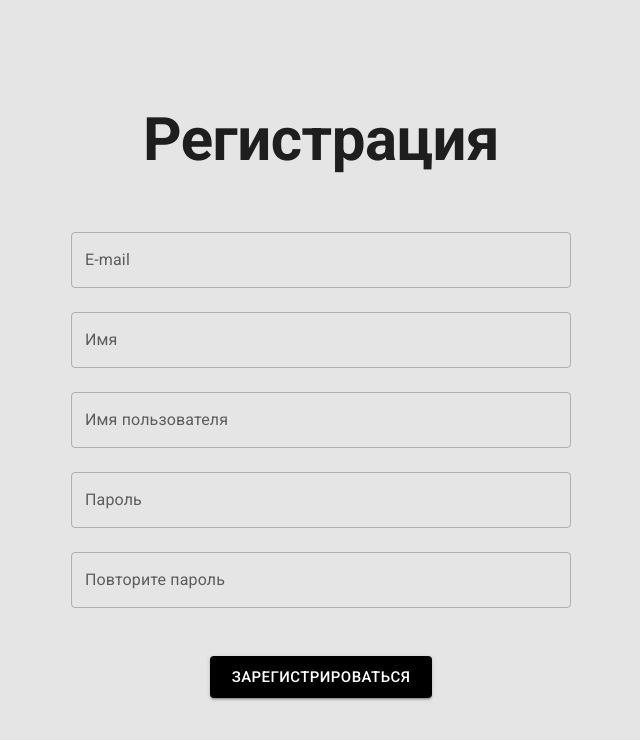
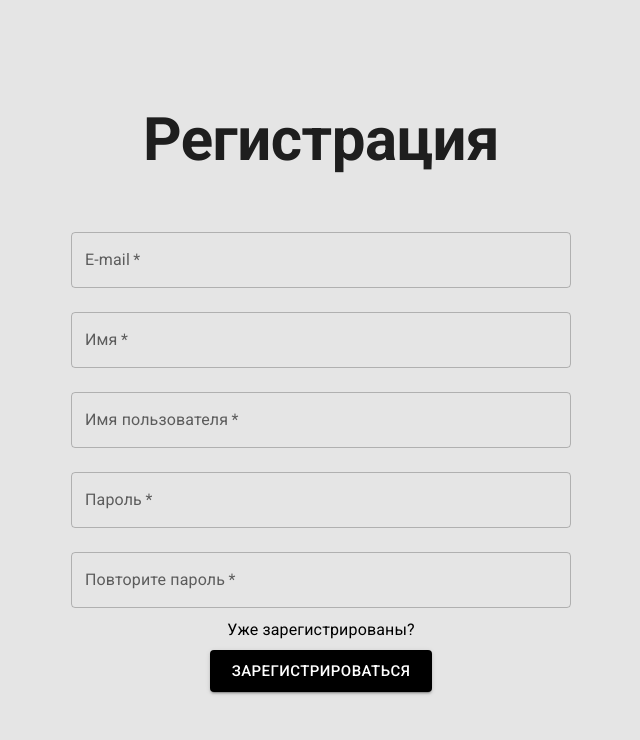
Before and after one commit to zxclilfuzzik/music-react, a React (Create React App) app in the folder music/: page /register in a window 1280 px wide. Shown: the top 740 px of the page, without its empty margins (319-959 px from the left). Built offline with nearby package versions, Linux system fonts and the light colour scheme.

Commit message:
как давать имена коммитам?

```diff
--- a/music/src/pages/Login.jsx
+++ b/music/src/pages/Login.jsx
@@ -1,6 +1,7 @@
 import React, { useState } from 'react';
 
 import { TextField, Button, Typography, Container, Alert } from '@mui/material';
+import { Link } from 'react-router-dom';
 
 import '../css/login.modules.css';
 
@@ -9,25 +10,6 @@ const sumbitLogin = () => {  }
 
 
 const Login = () => {
-
-    const [email, setEmail] = useState('');
-    const [password, setPassword] = useState('');
-    const [emailDirty, setEmailDirty] = useState(false);
-    const [passwordDirty, setPasswordDirty] = useState(false);
-    const [emailError, setEmailError] = useState('not email');
-    const [passwordError, setPasswordError] = useState('not password');
-
-    const BlurHandler = (e) => {
-        switch (e.target.name) {
-            case 'email':
-                setEmailDirty(true)
-                break
-            case 'password':
-                setPasswordDirty(true)
-                break
-
-        }
-    }
 
     return (
         <>
@@ -38,21 +20,44 @@ const Login = () => {
                     }}>
                         Вход
                     </Typography>
-                        <form className='form-root'>
-                            {(emailDirty && emailError) && <Alert severity = "error">{emailError}</Alert>}
-                            <TextField value={email} name = 'login' id = "outline-basic" label = "Логин" variant= "outlined" sx={{
+                        <form noValidate className='form-root'>
+
+                            {/* {(emailDirty && emailError) && <Alert severity = "error">{emailError}</Alert>} */}
+
+                            <TextField id = "outline-basic"
+                                label = "Логин"
+                                variant = "outlined"
+                                required
+                                sx={{
                                     marginTop: '7vh',
                                     maxWidth: 700,
                                     minWidth: 500,
                             }}/>
-                            {(passwordDirty && passwordError) && <Alert severity = "error">{passwordError}</Alert>}
-                            <TextField value = {password} name = 'password' id = "outline-basic" label = "Пароль" variant= "outlined" sx={{
+
+                            {/* {(passwordDirty && passwordError) && <Alert severity = "error">{passwordError}</Alert>} */}
+
+                            <TextField id = "outline-basic"
+                                label = "Пароль"
+                                variant = "outlined"
+                                type="password"
+                                required
+                                sx={{
                                     marginTop: '5vh',
                                     maxWidth: 700,
                                     minWidth: 500,
                             }}/>
 
-                            <Button onClick={ () => {alert('Click!')} } variant = "contained" size="large" sx={{
+                            <Link to = '/register'>
+                                    <Typography sx={{
+                                            marginTop: '10px',
+                                            marginBottom: -4,
+                                            color: 'black'
+                                    }}>
+                                            Не зарегистрированы?
+                                    </Typography>
+                            </Link>
+
+                            <Button variant = "contained" size="large" sx={{
                                     marginTop: '6vh',
                                     maxWidth: 300,
                                     minWidth: 200,
--- a/music/src/pages/Register.jsx
+++ b/music/src/pages/Register.jsx
@@ -1,6 +1,8 @@
 import React from 'react';
+
 import { Button, TextField, Container, Typography } from '@mui/material';
 
+import { Link } from 'react-router-dom';
 
 import '../css/register.modules.css';
 
@@ -17,39 +19,71 @@ const Register = () => {
                     }}>
                         Регистрация
                     </Typography>
-                        <form className='form-root'>
-                            <TextField id = "outline-basic" label = "E-mail" variant= "outlined" sx={{
+                        <form noValidate className='form-root'>
+                            <TextField id = "outline-basic"
+                                label = "E-mail"
+                                variant = "outlined"
+                                required
+                                sx={{
                                     marginTop: '7vh',
                                     maxWidth: 700,
                                     minWidth: 500,
                             }}/>
 
-                            <TextField id = "outline-basic" label = "Имя" variant= "outlined" sx={{
+                            <TextField id = "outline-basic"
+                                label = "Имя"
+                                variant = "outlined"
+                                required
+                                sx={{
                                     marginTop: '3vh',
                                     maxWidth: 700,
                                     minWidth: 500,
                             }}/>
 
-                            <TextField id = "outline-basic" label = "Имя пользователя" variant= "outlined" sx={{
+                            <TextField id = "outline-basic"
+                                label = "Имя пользователя"
+                                variant = "outlined"
+                                required
+                                sx={{
                                     marginTop: '3vh',
                                     maxWidth: 700,
                                     minWidth: 500,
                             }}/>
 
-                            <TextField id = "outline-basic" label = "Пароль" variant= "outlined" sx={{
+                            <TextField id = "outline-basic"
+                                label = "Пароль"
+                                variant = "outlined"
+                                type="password"
+                                required
+                                sx={{
                                     marginTop: '3vh',
                                     maxWidth: 700,
                                     minWidth: 500,
                             }}/>
 
-                            <TextField id = "outline-basic" label = "Повторите пароль" variant= "outlined" sx={{
+                            <TextField id = "outline-basic"
+                                label = "Повторите пароль"
+                                variant = "outlined"
+                                type="password"
+                                required
+                                sx={{
                                     marginTop: '3vh',
                                     maxWidth: 700,
                                     minWidth: 500,
                             }}/>
 
-                            <Button onClick={ () => {alert('Click!')} } variant = "contained" size="large" sx={{
-                                    marginTop: '6vh',
+                            <Link to = '/login'>
+                                    <Typography sx={{
+                                            marginTop: '10px',
+                                            marginBottom: -4,
+                                            color: 'black'
+                                    }}>
+                                            Уже зарегистрированы?
+                                    </Typography>
+                            </Link>
+
+                            <Button variant = "contained" size="large" sx={{
+                                    marginTop: '5vh',
                                     maxWidth: 300,
                                     minWidth: 200,
                                     backgroundColor: 'black',
```
